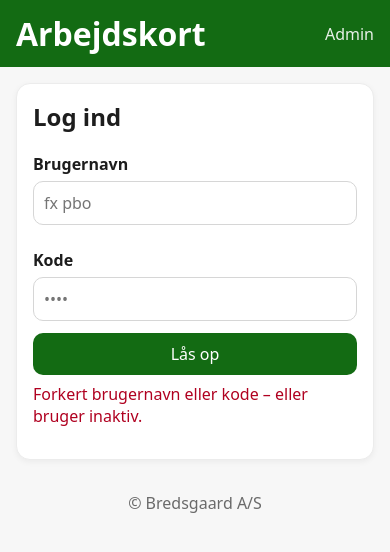
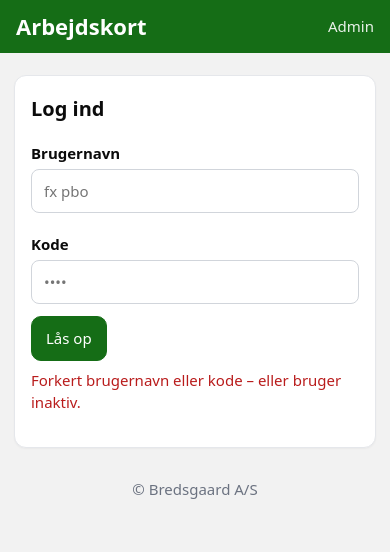
Before and after one commit to Bredsgaard/kort, a plain HTML site: page index.html in a window 390 px wide. Both pictures are taken after a click on the button "Lås op". Drawn offline with Linux system fonts and the light colour scheme.

Commit message:
Refactor CSS variables and styles for consistency

```diff
--- a/css/style.css
+++ b/css/style.css
@@ -1,42 +1,65 @@
-:root{ --primary:#136b13; --bg:#f7f7f7; --text:#1d1d1d; --muted:#6a6a6a; }
+:root{
+  --green:#156d16;
+  --green-dark:#0e4a10;
+  --bg:#f2f2f2;
+  --card:#ffffff;
+  --ink:#0b0b0b;
+  --muted:#6b7280;
+  --danger:#b91c1c;
+}
+
 *{box-sizing:border-box}
-body{font-family:system-ui,Segoe UI,Roboto,Arial,sans-serif;margin:0;background:var(--bg);color:var(--text)}
+html,body{margin:0;padding:0;background:var(--bg);color:var(--ink);font:15px/1.5 system-ui,Segoe UI,Roboto,Helvetica,Arial}
 
-.top{display:flex;align-items:center;justify-content:space-between;padding:12px 16px;background:var(--primary);color:#fff}
-.top a{color:#fff;text-decoration:none;opacity:.9}
+.top{background:var(--green);color:#fff;padding:10px 16px;display:flex;align-items:center;justify-content:space-between;gap:12px}
 .brand{display:flex;align-items:center;gap:10px}
-.brand img{height:40px}
+.brand img{height:28px}
+.top h1{margin:0;font-size:22px;font-weight:700}
+.top nav a{color:#fff;text-decoration:none;opacity:.9}
+.top nav a:hover{opacity:1;text-decoration:underline}
 
-main{max-width:900px;margin:0 auto;padding:16px}
-h1,h2{margin:0}
-h2{margin-bottom:8px}
-label{display:block;margin:12px 0 6px;font-weight:600}
-input,textarea,button{width:100%;padding:10px;border:1px solid #d6d6d6;border-radius:10px;font:inherit;background:#fff}
-input[type="file"]{padding:8px}
-.primary{background:var(--primary);color:#fff;border:0}
-.primary:hover{filter:brightness(0.96);cursor:pointer}
-.secondary{background:#e9e9e9;border:0}
-.btn-small{padding:8px 10px}
-.actions{display:flex;gap:10px;flex-wrap:wrap;margin-top:12px}
-.actions-inline{display:flex;gap:6px}
-.bar-between{display:flex;justify-content:space-between;align-items:center;margin-bottom:8px}
-.card{background:#fff;border:1px solid #ececec;border-radius:14px;padding:16px;box-shadow:0 2px 6px rgba(0,0,0,.05)}
-.grid-2{display:grid;grid-template-columns:1fr 1fr;gap:12px}
-.grid-3{display:grid;grid-template-columns:1fr 1fr 1fr;gap:12px}
-.preview{display:grid;grid-template-columns:repeat(3,1fr);gap:8px;margin-top:8px}
-.preview img{width:100%;border-radius:10px;border:1px solid #eee}
-footer{padding:16px;text-align:center;color:var(--muted)}
-.hint{color:var(--muted);font-size:.9rem}
-.danger{color:#b00020}
+main{max-width:980px;margin:22px auto;padding:0 14px}
+.card{background:var(--card);border:1px solid #e5e7eb;border-radius:12px;padding:18px 16px;box-shadow:0 1px 2px rgba(0,0,0,.04);margin-bottom:18px}
+
+h2{margin:0 0 10px 0;font-size:20px}
+h3{margin:6px 0 8px 0;font-size:18px}
+
+label{display:block;font-weight:600;margin:8px 0 4px}
+input,select,textarea,button{font:inherit}
+input,select,textarea{width:100%;padding:10px 12px;border:1px solid #d1d5db;border-radius:8px;background:#fff}
+input:read-only{background:#f8fafc}
+textarea{resize:vertical}
+
+.actions{margin-top:12px;display:flex;gap:10px;flex-wrap:wrap}
+.actions-inline{display:flex;gap:10px;align-items:center}
+.btn-small{padding:6px 10px}
+
+button{cursor:pointer;border:1px solid #d1d5db;background:#f8fafc;border-radius:10px;padding:10px 14px}
+button:hover{background:#eef2f7}
+button.primary{background:var(--green);color:#fff;border-color:var(--green)}
+button.primary:hover{background:var(--green-dark)}
+button.secondary{background:#eef2f7}
+button.danger{background:#fee2e2;border-color:#fecaca;color:#991b1b}
+button.danger:hover{background:#fecaca}
+
+.grid-2,.grid-3{display:grid;gap:12px}
+.grid-2{grid-template-columns:repeat(2,minmax(0,1fr))}
+.grid-3{grid-template-columns:repeat(3,minmax(0,1fr))}
+@media (max-width:840px){
+  .grid-2,.grid-3{grid-template-columns:1fr}
+}
 
 .tableWrap{overflow:auto}
-.table{width:100%;border-collapse:collapse;margin-top:12px}
-.table th,.table td{border-bottom:1px solid #eee;padding:8px;text-align:left}
+.table{width:100%;border-collapse:collapse}
+.table th,.table td{padding:8px 10px;border-bottom:1px solid #e5e7eb;text-align:left}
+.table tr:last-child td{border-bottom:none}
 
-@media (max-width:720px){ .grid-2,.grid-3{grid-template-columns:1fr} }
+.bar-between{display:flex;justify-content:space-between;align-items:center;gap:10px}
 
-@media print{
-  .top, .actions, nav, footer, #lock, #adminLock {display:none}
-  body{background:#fff}
-  .card{border:0;box-shadow:none;padding:0}
-}
+.hint{color:var(--muted)}
+.danger{color:var(--danger)}
+
+.preview{display:flex;gap:8px;flex-wrap:wrap}
+.preview img{max-height:72px;border-radius:8px;border:1px solid #e5e7eb}
+
+footer{max-width:980px;margin:30px auto 40px;padding:0 14px;text-align:center;color:var(--muted)}
```
